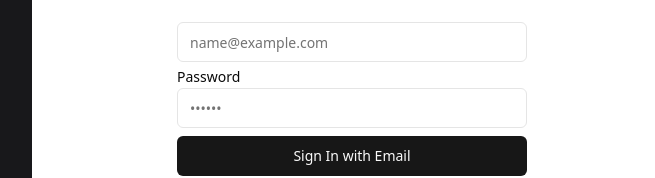
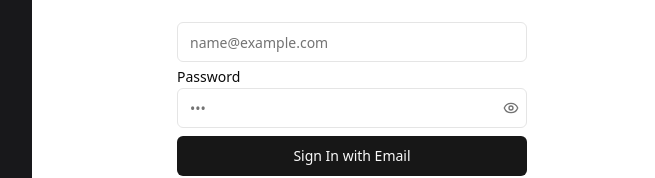
Before and after one commit to nworx/raft, a Next.js app: page / in a window 1280 px wide. Shown: the part 311-489 px from the top of the page, without its empty margins (608-1263 px from the left). Built offline with nearby package versions, Linux system fonts and the light colour scheme; no server answers.

Commit message:
ADDED:eye icon in password while signIn

```diff
--- a/src/components/auth/UserAuthForm.jsx
+++ b/src/components/auth/UserAuthForm.jsx
@@ -13,6 +13,7 @@ import Link from "next/link"
 import { toast } from "../ui/use-toast"
 import signIn from "@/services/auth/signIn"
 import signUp from "@/services/auth/signUp"
+import { Eye, EyeIcon, EyeOff, EyeOffIcon } from "lucide-react"
 
 // import { Label } from "@/registry/new-york/ui/label"
 
@@ -22,6 +23,7 @@ export function UserAuthForm( {currentState} ) {
   const router =useRouter();
   const [isLoading, setIsLoading] = useState(false)
   const [formData,setFormData]=useState({});
+   const [showPassword, setShowPassword] = useState(false);
 
   async function onSubmit(event) {
     event.preventDefault()
@@ -75,23 +77,50 @@ export function UserAuthForm( {currentState} ) {
               onChange={handleChangeForm}
             />
           </div>
-          <div className="grid gap-1">
+          {/* <div className="grid gap-1 flex">
               <div className="flex items-center justify-between">
                 <Label htmlFor="password">Password</Label>
-                {/* <Link href="/forgot-password" className="text-sm text-primary hover:underline">
-                  Forgot password?
-                </Link> */}
+
               </div>
               <Input
                 id="password"
                 name="password"
-                type="password"
-                placeholder="••••••"
+                type={showPassword ? 'text' : 'password'}
+                placeholder="•••"
                 value={formData?.password}
                 onChange={handleChangeForm}
                 required
               />
-            </div>
+              {showPassword ? <EyeOffIcon className="w-4 h-4" onClick={()=>setShowPassword(!showPassword)} /> : <EyeIcon className="w-4 h-4" onClick={()=>setShowPassword(!showPassword)} />}
+            </div> */}
+
+             <div className="grid gap-1">
+      <div className="flex items-center justify-between">
+        <Label htmlFor="password">Password</Label>
+        {/* <Link href="/forgot-password" className="text-sm text-primary hover:underline">
+          Forgot password?
+        </Link> */}
+      </div>
+
+      <div className="relative">
+        <Input
+          id="password"
+          name="password"
+          type={showPassword ? 'text' : 'password'}
+          placeholder="•••"
+          value={formData?.password}
+          onChange={handleChangeForm}
+          required
+          className="pr-10" // ensures text doesn't go under the icon
+        />
+        <div
+          className="absolute right-2 top-1/2 -translate-y-1/2 text-muted-foreground cursor-pointer"
+          onClick={() => setShowPassword((prev) => !prev)}
+        >
+          {showPassword ? <EyeOff className="w-4 h-4" /> : <Eye className="w-4 h-4" />}
+        </div>
+      </div>
+    </div>
           <Button disabled={isLoading}>
             {isLoading && (
                 <></>
```
